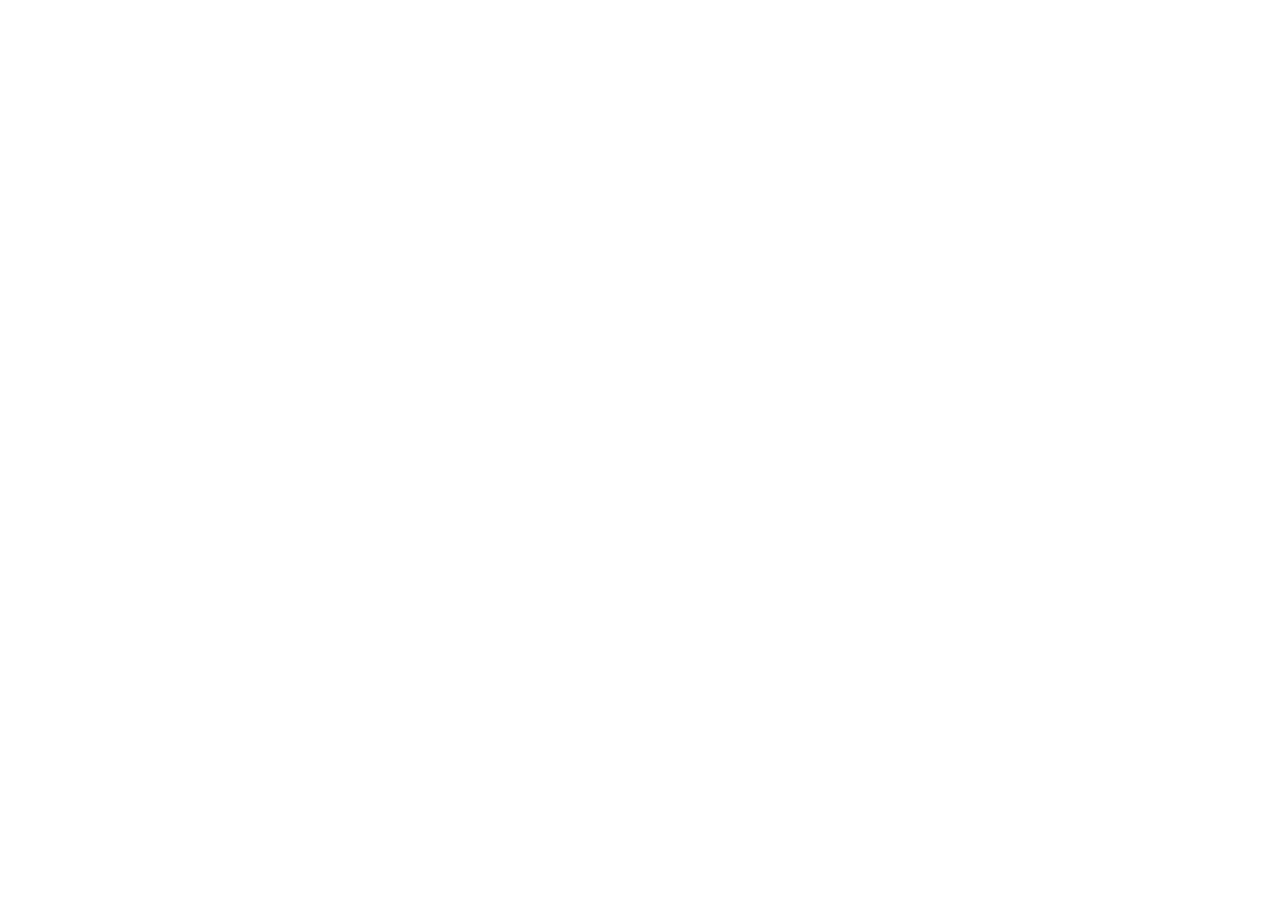
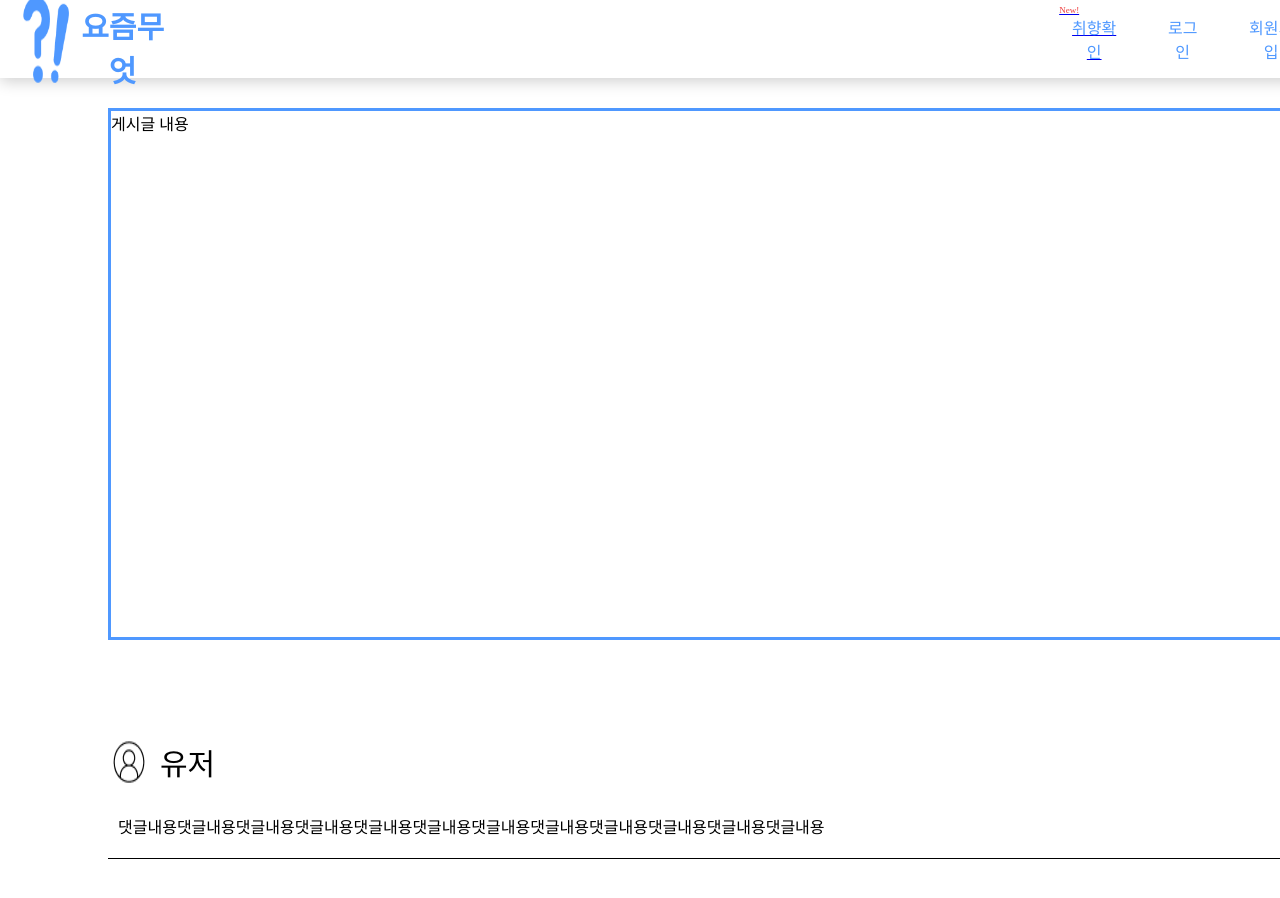
Before and after one commit to byuneunhye/2023ICT, a React (Create React App) app: page /write in a window 1280 px wide. Shown: the top 898 px of the page. Before the commit the page ends 800 px from the top, so only its background shows below. Built offline with nearby package versions, Linux system fonts and the light colour scheme.

Commit message:
게시물

```diff
--- a/src/common/write/index.jsx
+++ b/src/common/write/index.jsx
@@ -1,7 +1,57 @@
 import styled from "styled-components";
+import Header from "../header";
+import Profile from "../../components/img/profile.png";
 
 const WritePage = () => {
-  return <div></div>;
+  return (
+    <Container>
+      <Header />
+      <Content>게시글 내용</Content>
+      <Commend>
+        <ComProfile>
+          <img src={Profile} alt="프로필" />
+          <UserId>유저</UserId>
+        </ComProfile>
+        <ComContent>
+          댓글내용댓글내용댓글내용댓글내용댓글내용댓글내용댓글내용댓글내용댓글내용댓글내용댓글내용댓글내용
+        </ComContent>
+      </Commend>
+    </Container>
+  );
 };
 
 export default WritePage;
+
+const Container = styled.div`
+  padding: 100px 100px;
+`;
+
+const Content = styled.div`
+  width: 1171px;
+  height: 526px;
+  border: 3px solid #4f98ff;
+`;
+
+const ComProfile = styled.div`
+  display: flex;
+  flex-direction: row;
+`;
+
+const Commend = styled.div`
+  width: 1181px;
+  border-bottom: 0.5px solid black;
+  margin-top: 100px;
+  display: flex;
+  flex-direction: column;
+`;
+
+const UserId = styled.p`
+  color: black;
+  font-size: 30px;
+  margin: 0;
+  margin-left: 10px;
+`;
+
+const ComContent = styled.div`
+  margin: 30px 10px 20px;
+`;
```
Also changed, not shown: src/components/img/profile.png (added).
